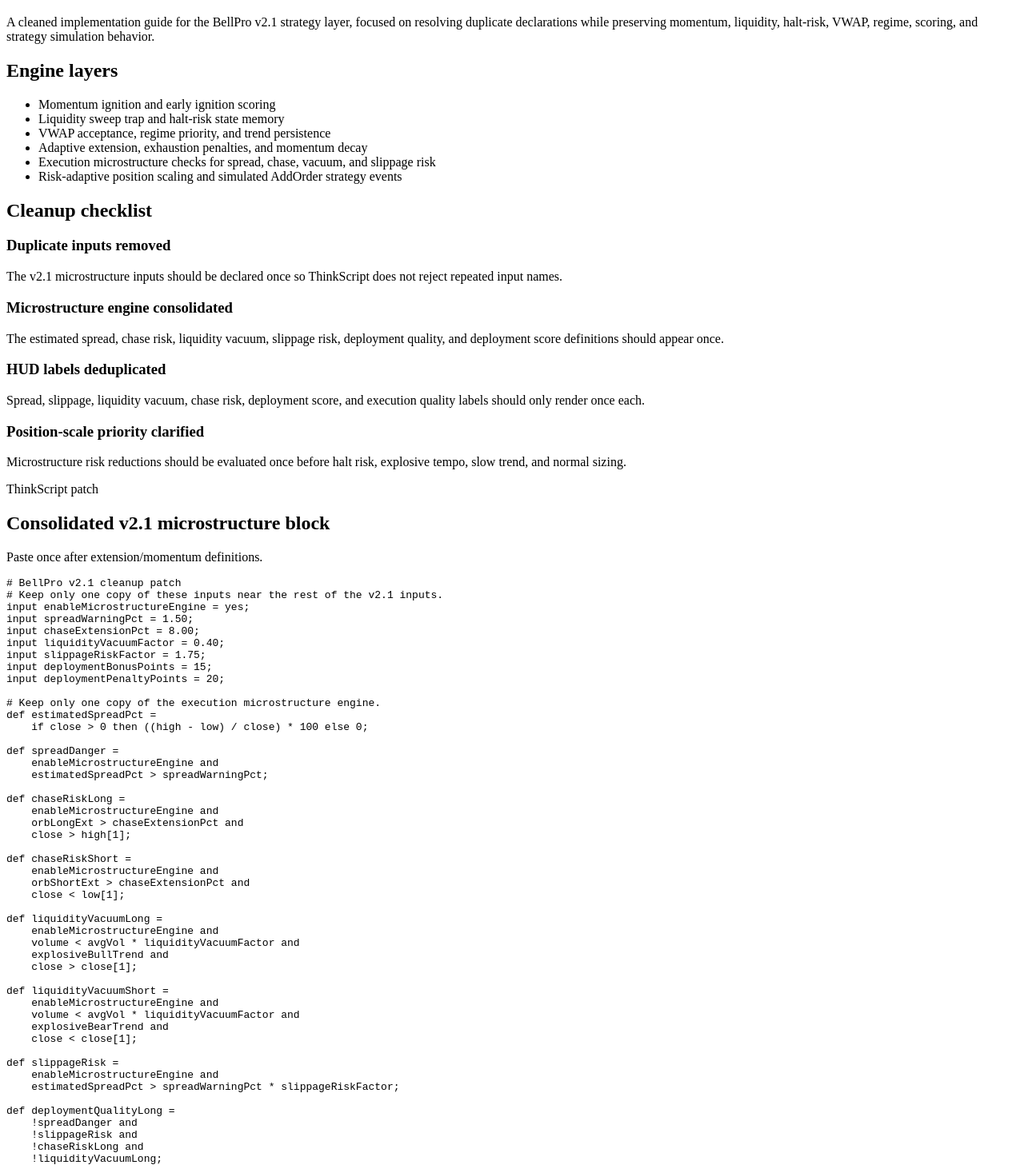
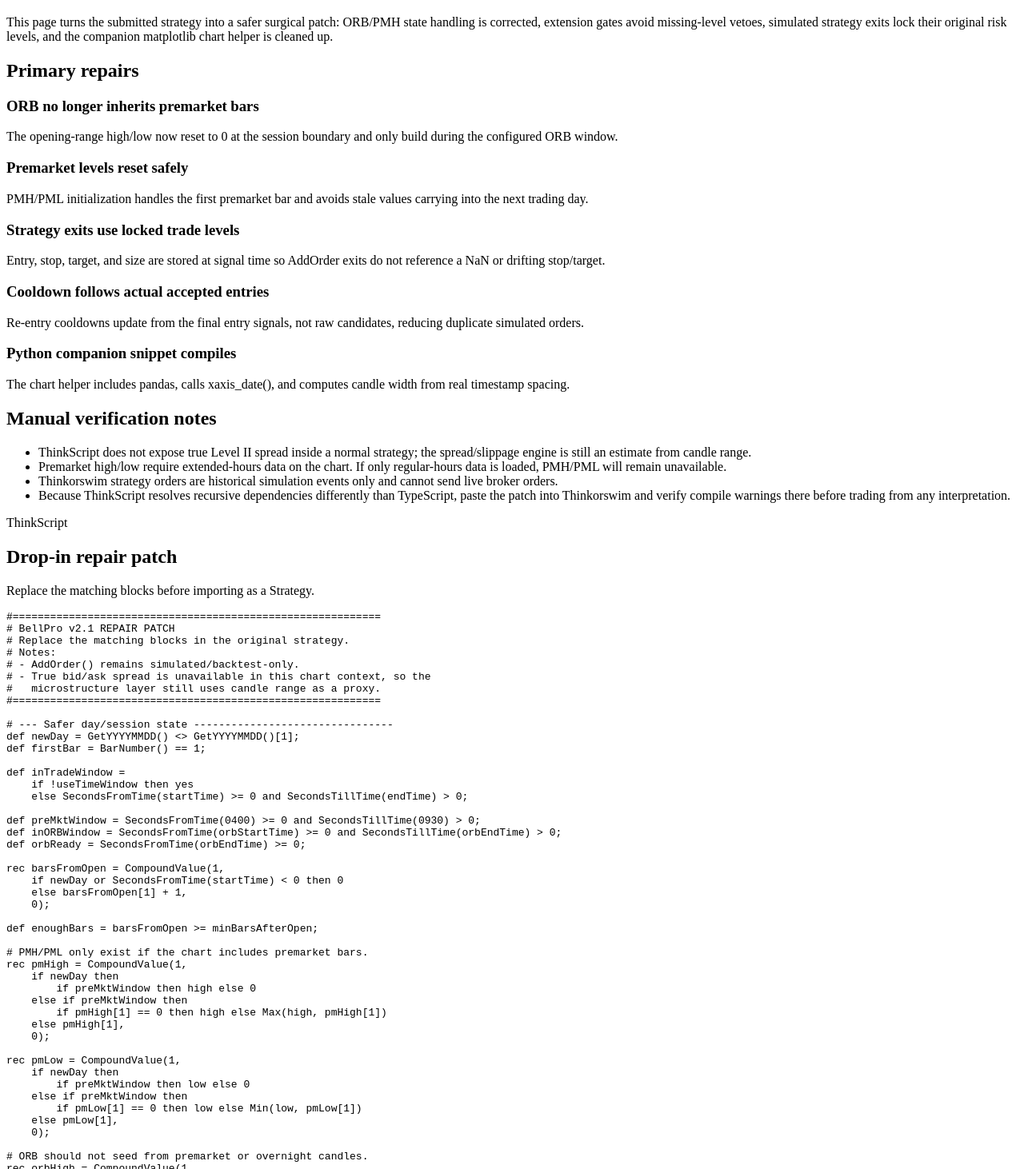
Before and after one commit to Clarence447/adventure, a Next.js app: page /bellpro in a window 1280 px wide. Shown: the part 108-1570 px from the top of the page at 80% size. Built offline with nearby package versions, Linux system fonts and the light colour scheme.

Commit message:
Repair BellPro ThinkScript guidance

```diff
--- a/src/app/bellpro/page.tsx
+++ b/src/app/bellpro/page.tsx
@@ -1,108 +1,186 @@
 import Link from 'next/link';
 
-const engineLayers = [
-  'Momentum ignition and early ignition scoring',
-  'Liquidity sweep trap and halt-risk state memory',
-  'VWAP acceptance, regime priority, and trend persistence',
-  'Adaptive extension, exhaustion penalties, and momentum decay',
-  'Execution microstructure checks for spread, chase, vacuum, and slippage risk',
-  'Risk-adaptive position scaling and simulated AddOrder strategy events',
-];
-
-const duplicateFixes = [
+const repairHighlights = [
   {
-    title: 'Duplicate inputs removed',
+    title: 'ORB no longer inherits premarket bars',
     detail:
-      'The v2.1 microstructure inputs should be declared once so ThinkScript does not reject repeated input names.',
+      'The opening-range high/low now reset to 0 at the session boundary and only build during the configured ORB window.',
   },
   {
-    title: 'Microstructure engine consolidated',
+    title: 'Premarket levels reset safely',
     detail:
-      'The estimated spread, chase risk, liquidity vacuum, slippage risk, deployment quality, and deployment score definitions should appear once.',
+      'PMH/PML initialization handles the first premarket bar and avoids stale values carrying into the next trading day.',
   },
   {
-    title: 'HUD labels deduplicated',
+    title: 'Strategy exits use locked trade levels',
     detail:
-      'Spread, slippage, liquidity vacuum, chase risk, deployment score, and execution quality labels should only render once each.',
+      'Entry, stop, target, and size are stored at signal time so AddOrder exits do not reference a NaN or drifting stop/target.',
   },
   {
-    title: 'Position-scale priority clarified',
+    title: 'Cooldown follows actual accepted entries',
     detail:
-      'Microstructure risk reductions should be evaluated once before halt risk, explosive tempo, slow trend, and normal sizing.',
+      'Re-entry cooldowns update from the final entry signals, not raw candidates, reducing duplicate simulated orders.',
+  },
+  {
+    title: 'Python companion snippet compiles',
+    detail:
+      'The chart helper includes pandas, calls xaxis_date(), and computes candle width from real timestamp spacing.',
   },
 ];
 
-const thinkScriptPatch = `# BellPro v2.1 cleanup patch
-# Keep only one copy of these inputs near the rest of the v2.1 inputs.
-input enableMicrostructureEngine = yes;
-input spreadWarningPct = 1.50;
-input chaseExtensionPct = 8.00;
-input liquidityVacuumFactor = 0.40;
-input slippageRiskFactor = 1.75;
-input deploymentBonusPoints = 15;
-input deploymentPenaltyPoints = 20;
+const thinkScriptRepairPatch = `#===========================================================
+# BellPro v2.1 REPAIR PATCH
+# Replace the matching blocks in the original strategy.
+# Notes:
+# - AddOrder() remains simulated/backtest-only.
+# - True bid/ask spread is unavailable in this chart context, so the
+#   microstructure layer still uses candle range as a proxy.
+#===========================================================
 
-# Keep only one copy of the execution microstructure engine.
-def estimatedSpreadPct =
-    if close > 0 then ((high - low) / close) * 100 else 0;
+# --- Safer day/session state --------------------------------
+def newDay = GetYYYYMMDD() <> GetYYYYMMDD()[1];
+def firstBar = BarNumber() == 1;
 
-def spreadDanger =
-    enableMicrostructureEngine and
-    estimatedSpreadPct > spreadWarningPct;
+def inTradeWindow =
+    if !useTimeWindow then yes
+    else SecondsFromTime(startTime) >= 0 and SecondsTillTime(endTime) > 0;
 
-def chaseRiskLong =
-    enableMicrostructureEngine and
-    orbLongExt > chaseExtensionPct and
-    close > high[1];
+def preMktWindow = SecondsFromTime(0400) >= 0 and SecondsTillTime(0930) > 0;
+def inORBWindow = SecondsFromTime(orbStartTime) >= 0 and SecondsTillTime(orbEndTime) > 0;
+def orbReady = SecondsFromTime(orbEndTime) >= 0;
 
-def chaseRiskShort =
-    enableMicrostructureEngine and
-    orbShortExt > chaseExtensionPct and
-    close < low[1];
+rec barsFromOpen = CompoundValue(1,
+    if newDay or SecondsFromTime(startTime) < 0 then 0
+    else barsFromOpen[1] + 1,
+    0);
 
-def liquidityVacuumLong =
-    enableMicrostructureEngine and
-    volume < avgVol * liquidityVacuumFactor and
-    explosiveBullTrend and
-    close > close[1];
+def enoughBars = barsFromOpen >= minBarsAfterOpen;
 
-def liquidityVacuumShort =
-    enableMicrostructureEngine and
-    volume < avgVol * liquidityVacuumFactor and
-    explosiveBearTrend and
-    close < close[1];
+# PMH/PML only exist if the chart includes premarket bars.
+rec pmHigh = CompoundValue(1,
+    if newDay then
+        if preMktWindow then high else 0
+    else if preMktWindow then
+        if pmHigh[1] == 0 then high else Max(high, pmHigh[1])
+    else pmHigh[1],
+    0);
 
-def slippageRisk =
-    enableMicrostructureEngine and
-    estimatedSpreadPct > spreadWarningPct * slippageRiskFactor;
+rec pmLow = CompoundValue(1,
+    if newDay then
+        if preMktWindow then low else 0
+    else if preMktWindow then
+        if pmLow[1] == 0 then low else Min(low, pmLow[1])
+    else pmLow[1],
+    0);
 
-def deploymentQualityLong =
-    !spreadDanger and
-    !slippageRisk and
-    !chaseRiskLong and
-    !liquidityVacuumLong;
+# ORB should not seed from premarket or overnight candles.
+rec orbHigh = CompoundValue(1,
+    if newDay then
+        if inORBWindow then high else 0
+    else if inORBWindow then
+        if orbHigh[1] == 0 then high else Max(high, orbHigh[1])
+    else orbHigh[1],
+    0);
 
-def deploymentQualityShort =
-    !spreadDanger and
-    !slippageRisk and
-    !chaseRiskShort and
-    !liquidityVacuumShort;
+rec orbLow = CompoundValue(1,
+    if newDay then
+        if inORBWindow then low else 0
+    else if inORBWindow then
+        if orbLow[1] == 0 then low else Min(low, orbLow[1])
+    else orbLow[1],
+    0);
 
-def deploymentScore =
-    if tradeLong and deploymentQualityLong then deploymentBonusPoints
-    else if tradeShort and deploymentQualityShort then deploymentBonusPoints
-    else if spreadDanger or slippageRisk then -deploymentPenaltyPoints
-    else if liquidityVacuumLong or liquidityVacuumShort then -10
-    else if chaseRiskLong or chaseRiskShort then -10
-    else 0;`;
+# --- Safer extension gates ----------------------------------
+# Only judge a level extension after that level exists and price is on
+# the breakout side. Otherwise disabled/missing levels should not veto.
+def orbLongOK = if !useExtensionFilter or orbHigh <= 0 or close <= orbHigh then yes else orbLongExt <= maxExtensionPct;
+def orbShortOK = if !useExtensionFilter or orbLow <= 0 or close >= orbLow then yes else orbShortExt <= maxExtensionPct;
+def pmhOK = if !useExtensionFilter or pmHigh <= 0 or close <= pmHigh then yes else pmhExt <= maxExtensionPct;
+def pmlOK = if !useExtensionFilter or pmLow <= 0 or close >= pmLow then yes else pmlExt <= maxExtensionPct;
+def vwapLongOK = if !useExtensionFilter or close <= vwapVal then yes else vwapLongExt <= maxExtensionPct;
+def vwapShortOK = if !useExtensionFilter or close >= vwapVal then yes else vwapShortExt <= maxExtensionPct;
 
-const chartSnippet = `import matplotlib.pyplot as plt
+# --- Strategy simulation repair -----------------------------
+# Replace section 16 with this version. It locks entry/stop/target/size
+# on the entry bar, prevents same-direction duplicate entries while a
+# simulated position is open, and avoids same-bar long+short opens.
+def longEntryCandidate = enableStrategyOrders and allowLongOrders and activeLong and validRisk and !IsNaN(targetExitLevel);
+def shortEntryCandidate = enableStrategyOrders and allowShortOrders and activeShort and validRisk and !IsNaN(targetExitLevel);
+
+rec barsSinceLongEntry = CompoundValue(1,
+    if longEntrySignal[1] then 0 else barsSinceLongEntry[1] + 1,
+    reentryCooldownBars + 1);
+rec barsSinceShortEntry = CompoundValue(1,
+    if shortEntrySignal[1] then 0 else barsSinceShortEntry[1] + 1,
+    reentryCooldownBars + 1);
+
+def longCooldownOK = barsSinceLongEntry >= reentryCooldownBars;
+def shortCooldownOK = barsSinceShortEntry >= reentryCooldownBars;
+
+rec simLongOpen = CompoundValue(1,
+    if longExitSignal then 0
+    else if longEntrySignal then 1
+    else simLongOpen[1],
+    0);
+rec simShortOpen = CompoundValue(1,
+    if shortExitSignal then 0
+    else if shortEntrySignal then 1
+    else simShortOpen[1],
+    0);
+
+def flatForLong = simLongOpen[1] == 0 and simShortOpen[1] == 0;
+def flatForShort = simLongOpen[1] == 0 and simShortOpen[1] == 0;
+
+def longEntrySignal = longEntryCandidate and longCooldownOK and flatForLong;
+def shortEntrySignal = shortEntryCandidate and shortCooldownOK and flatForShort and !longEntrySignal;
+
+rec lockedLongEntry = CompoundValue(1, if longEntrySignal then close else lockedLongEntry[1], close);
+rec lockedLongStop = CompoundValue(1, if longEntrySignal then stopLevel else lockedLongStop[1], close);
+rec lockedLongTarget = CompoundValue(1, if longEntrySignal then targetExitLevel else lockedLongTarget[1], close);
+rec lockedLongSize = CompoundValue(1, if longEntrySignal then adjustedOrderSize else lockedLongSize[1], orderSize);
+
+rec lockedShortEntry = CompoundValue(1, if shortEntrySignal then close else lockedShortEntry[1], close);
+rec lockedShortStop = CompoundValue(1, if shortEntrySignal then stopLevel else lockedShortStop[1], close);
+rec lockedShortTarget = CompoundValue(1, if shortEntrySignal then targetExitLevel else lockedShortTarget[1], close);
+rec lockedShortSize = CompoundValue(1, if shortEntrySignal then adjustedOrderSize else lockedShortSize[1], orderSize);
+
+def longStopExit = enableStrategyOrders and simLongOpen[1] == 1 and useStopOrders and low <= lockedLongStop[1];
+def longTargetExit = enableStrategyOrders and simLongOpen[1] == 1 and useTargetOrders and high >= lockedLongTarget[1] and !longStopExit;
+def longTimeExit = enableStrategyOrders and simLongOpen[1] == 1 and flattenAtEndTime and SecondsTillTime(endTime) <= 0 and !longStopExit and !longTargetExit;
+def longExitSignal = longStopExit or longTargetExit or longTimeExit;
+
+def shortStopExit = enableStrategyOrders and simShortOpen[1] == 1 and useStopOrders and high >= lockedShortStop[1];
+def shortTargetExit = enableStrategyOrders and simShortOpen[1] == 1 and useTargetOrders and low <= lockedShortTarget[1] and !shortStopExit;
+def shortTimeExit = enableStrategyOrders and simShortOpen[1] == 1 and flattenAtEndTime and SecondsTillTime(endTime) <= 0 and !shortStopExit and !shortTargetExit;
+def shortExitSignal = shortStopExit or shortTargetExit or shortTimeExit;
+
+AddOrder(OrderType.BUY_TO_OPEN, longEntrySignal, close, lockedLongSize, Color.GREEN, Color.GREEN, "BP LONG");
+AddOrder(OrderType.SELL_TO_CLOSE, longStopExit, lockedLongStop[1], lockedLongSize[1], Color.RED, Color.RED, "BP L STOP");
+AddOrder(OrderType.SELL_TO_CLOSE, longTargetExit, lockedLongTarget[1], lockedLongSize[1], Color.CYAN, Color.CYAN, "BP L TARGET");
+AddOrder(OrderType.SELL_TO_CLOSE, longTimeExit, close, lockedLongSize[1], Color.YELLOW, Color.YELLOW, "BP L TIME");
+
+AddOrder(OrderType.SELL_TO_OPEN, shortEntrySignal, close, lockedShortSize, Color.RED, Color.RED, "BP SHORT");
+AddOrder(OrderType.BUY_TO_CLOSE, shortStopExit, lockedShortStop[1], lockedShortSize[1], Color.GREEN, Color.GREEN, "BP S STOP");
+AddOrder(OrderType.BUY_TO_CLOSE, shortTargetExit, lockedShortTarget[1], lockedShortSize[1], Color.CYAN, Color.CYAN, "BP S TARGET");
+AddOrder(OrderType.BUY_TO_CLOSE, shortTimeExit, close, lockedShortSize[1], Color.YELLOW, Color.YELLOW, "BP S TIME");`;
+
+const manualWarnings = [
+  'ThinkScript does not expose true Level II spread inside a normal strategy; the spread/slippage engine is still an estimate from candle range.',
+  'Premarket high/low require extended-hours data on the chart. If only regular-hours data is loaded, PMH/PML will remain unavailable.',
+  'Thinkorswim strategy orders are historical simulation events only and cannot send live broker orders.',
+  'Because ThinkScript resolves recursive dependencies differently than TypeScript, paste the patch into Thinkorswim and verify compile warnings there before trading from any interpretation.',
+];
+
+const pythonChartRepair = `import matplotlib.pyplot as plt
 import matplotlib.dates as mdates
 import pandas as pd
 
 # Clean numeric columns before plotting.
-df_tsla["Volume"] = df_tsla["Volume"].replace({",": ""}, regex=True).astype(float)
+for column in ["Open", "High", "Low", "Close", "Volume"]:
+    df_tsla[column] = df_tsla[column].replace({",": ""}, regex=True).astype(float)
+
 df_tsla["Date"] = pd.to_datetime(df_tsla["Date"])
+df_tsla = df_tsla.sort_values("Date")
 
 fig, (ax_price, ax_volume) = plt.subplots(
     2,
@@ -112,23 +190,41 @@
     gridspec_kw={"height_ratios": [3, 1]},
 )
 
-width = 0.0005
+if len(df_tsla) > 1:
+    spacing = mdates.date2num(df_tsla["Date"].iloc[1]) - mdates.date2num(df_tsla["Date"].iloc[0])
+    width = spacing * 0.70
+else:
+    width = 1 / (24 * 60) * 0.70
+
 for _, row in df_tsla.iterrows():
+    date_num = mdates.date2num(row["Date"])
     color = "green" if row["Close"] >= row["Open"] else "red"
-    ax_price.plot([row["Date"], row["Date"]], [row["Low"], row["High"]], color=color)
+    body_bottom = min(row["Open"], row["Close"])
+    body_height = max(abs(row["Close"] - row["Open"]), 0.01)
+
+    ax_price.plot([row["Date"], row["Date"]], [row["Low"], row["High"]], color=color, linewidth=1)
     ax_price.add_patch(
         plt.Rectangle(
-            (mdates.date2num(row["Date"]) - width / 2, min(row["Open"], row["Close"])),
+            (date_num - width / 2, body_bottom),
             width,
-            abs(row["Close"] - row["Open"]),
+            body_height,
             facecolor=color,
             edgecolor=color,
+            alpha=0.85,
         )
     )
+    ax_volume.bar(row["Date"], row["Volume"], width=width, color=color, alpha=0.45)
 
 ax_price.set_ylabel("Price ($)")
-ax_price.set_title("TSLA Intraday Candlestick Chart (2025-09-15)")
-ax_price.xaxis_date()`;
+ax_volume.set_ylabel("Volume")
+ax_price.set_title("TSLA Intraday Candlestick Chart")
+ax_price.xaxis_date()
+ax_price.grid(alpha=0.2)
+ax_volume.grid(alpha=0.2)
+ax_price.xaxis.set_major_formatter(mdates.DateFormatter("%H:%M"))
+fig.autofmt_xdate()
+plt.tight_layout()
+plt.show()`;
 
 export default function BellProPage() {
   return (
@@ -140,66 +236,66 @@
 
         <section className="mt-10 rounded-3xl border border-slate-800 bg-slate-900/70 p-8 shadow-2xl">
           <p className="text-sm font-semibold uppercase tracking-[0.3em] text-emerald-300">
-            Thinkorswim / ThinkScript
+            Thinkorswim / ThinkScript repair
           </p>
           <h1 className="mt-4 text-4xl font-bold tracking-tight md:text-6xl">
-            BellPro v2.1 Execution Microstructure Intelligence
+            BellPro v2.1 reviewed and repaired
           </h1>
           <p className="mt-5 max-w-3xl text-lg leading-8 text-slate-300">
-            A cleaned implementation guide for the BellPro v2.1 strategy layer, focused on resolving duplicate
-            declarations while preserving momentum, liquidity, halt-risk, VWAP, regime, scoring, and strategy
-            simulation behavior.
+            This page turns the submitted strategy into a safer surgical patch: ORB/PMH state handling is corrected,
+            extension gates avoid missing-level vetoes, simulated strategy exits lock their original risk levels, and the
+            companion matplotlib chart helper is cleaned up.
           </p>
         </section>
 
         <section className="mt-8 grid gap-6 lg:grid-cols-2">
           <div className="rounded-3xl border border-slate-800 bg-slate-900 p-6">
-            <h2 className="text-2xl font-bold">Engine layers</h2>
+            <h2 className="text-2xl font-bold">Primary repairs</h2>
+            <div className="mt-5 space-y-4">
+              {repairHighlights.map((repair) => (
+                <div key={repair.title} className="rounded-2xl bg-slate-950/70 p-4">
+                  <h3 className="font-semibold text-emerald-200">{repair.title}</h3>
+                  <p className="mt-1 text-sm leading-6 text-slate-400">{repair.detail}</p>
+                </div>
+              ))}
+            </div>
+          </div>
+
+          <div className="rounded-3xl border border-slate-800 bg-slate-900 p-6">
+            <h2 className="text-2xl font-bold">Manual verification notes</h2>
             <ul className="mt-5 space-y-3 text-slate-300">
-              {engineLayers.map((layer) => (
-                <li key={layer} className="flex gap-3">
-                  <span className="mt-1 h-2 w-2 rounded-full bg-emerald-300" />
-                  <span>{layer}</span>
+              {manualWarnings.map((warning) => (
+                <li key={warning} className="flex gap-3">
+                  <span className="mt-1 h-2 w-2 rounded-full bg-yellow-300" />
+                  <span>{warning}</span>
                 </li>
               ))}
             </ul>
-          </div>
-
-          <div className="rounded-3xl border border-slate-800 bg-slate-900 p-6">
-            <h2 className="text-2xl font-bold">Cleanup checklist</h2>
-            <div className="mt-5 space-y-4">
-              {duplicateFixes.map((fix) => (
-                <div key={fix.title} className="rounded-2xl bg-slate-950/70 p-4">
-                  <h3 className="font-semibold text-emerald-200">{fix.title}</h3>
-                  <p className="mt-1 text-sm leading-6 text-slate-400">{fix.detail}</p>
-                </div>
-              ))}
-            </div>
           </div>
         </section>
 
         <section className="mt-8 rounded-3xl border border-slate-800 bg-slate-900 p-6">
           <div className="flex flex-col gap-2 md:flex-row md:items-end md:justify-between">
             <div>
-              <p className="text-sm font-semibold uppercase tracking-[0.25em] text-cyan-300">ThinkScript patch</p>
-              <h2 className="mt-2 text-2xl font-bold">Consolidated v2.1 microstructure block</h2>
+              <p className="text-sm font-semibold uppercase tracking-[0.25em] text-cyan-300">ThinkScript</p>
+              <h2 className="mt-2 text-2xl font-bold">Drop-in repair patch</h2>
             </div>
-            <p className="text-sm text-slate-400">Paste once after extension/momentum definitions.</p>
+            <p className="text-sm text-slate-400">Replace the matching blocks before importing as a Strategy.</p>
           </div>
-          <pre className="mt-5 overflow-x-auto rounded-2xl bg-slate-950 p-5 text-sm leading-6 text-slate-200">
-            <code>{thinkScriptPatch}</code>
+          <pre className="mt-5 max-h-[42rem] overflow-auto rounded-2xl bg-slate-950 p-5 text-sm leading-6 text-slate-200">
+            <code>{thinkScriptRepairPatch}</code>
           </pre>
         </section>
 
         <section className="mt-8 rounded-3xl border border-slate-800 bg-slate-900 p-6">
           <p className="text-sm font-semibold uppercase tracking-[0.25em] text-yellow-300">Python companion</p>
-          <h2 className="mt-2 text-2xl font-bold">TSLA intraday candlestick helper</h2>
+          <h2 className="mt-2 text-2xl font-bold">Repaired TSLA intraday chart helper</h2>
           <p className="mt-3 max-w-3xl text-slate-300">
-            The companion chart snippet keeps the provided matplotlib workflow, adds the missing pandas import,
-            and documents the numeric cleanup step before plotting intraday candles.
+            The Python snippet now imports pandas, cleans all numeric OHLCV columns, sorts timestamps, calls
+            xaxis_date(), scales candle width from the data interval, and plots matching volume bars.
           </p>
-          <pre className="mt-5 overflow-x-auto rounded-2xl bg-slate-950 p-5 text-sm leading-6 text-slate-200">
-            <code>{chartSnippet}</code>
+          <pre className="mt-5 max-h-[34rem] overflow-auto rounded-2xl bg-slate-950 p-5 text-sm leading-6 text-slate-200">
+            <code>{pythonChartRepair}</code>
           </pre>
         </section>
       </div>
```
